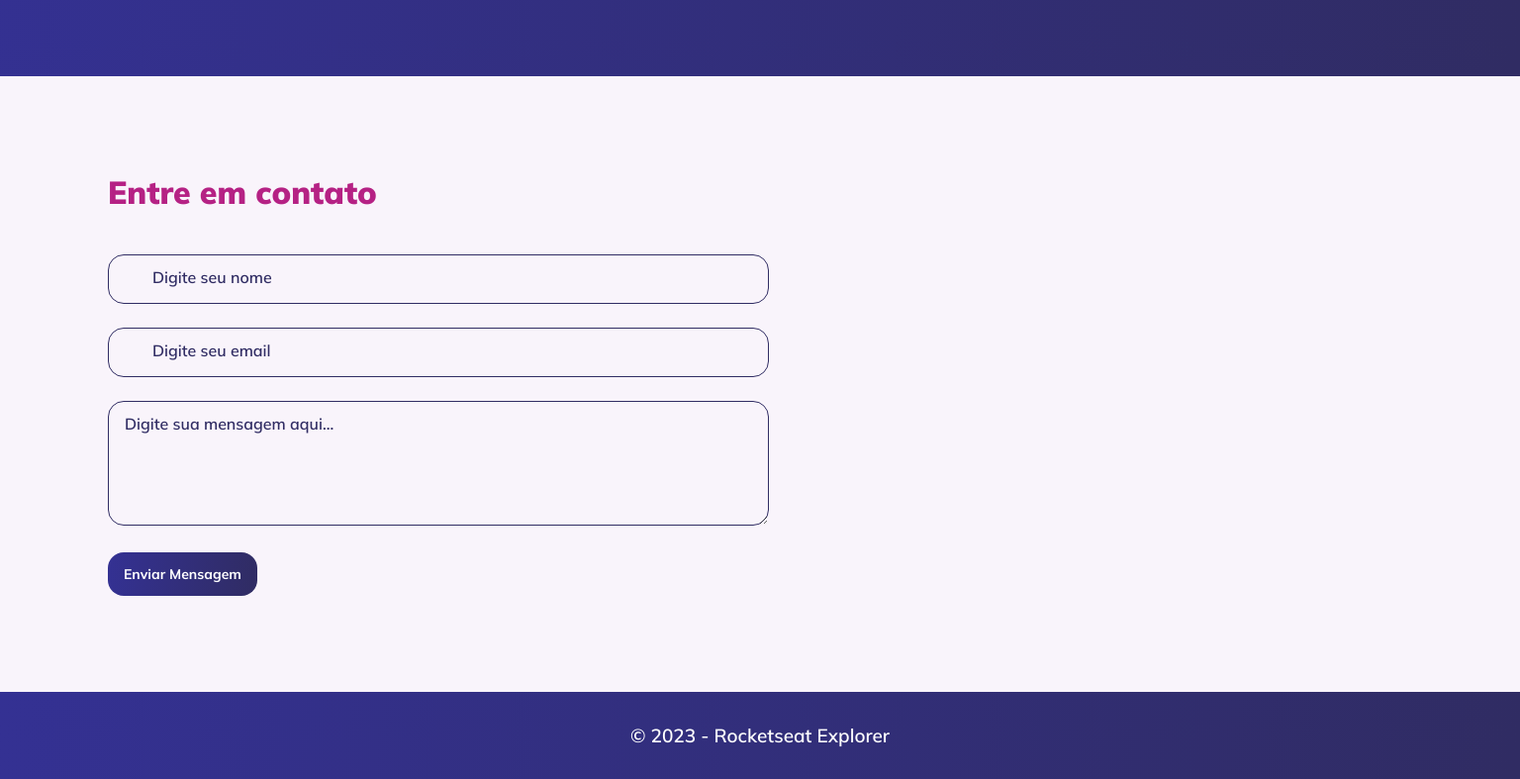
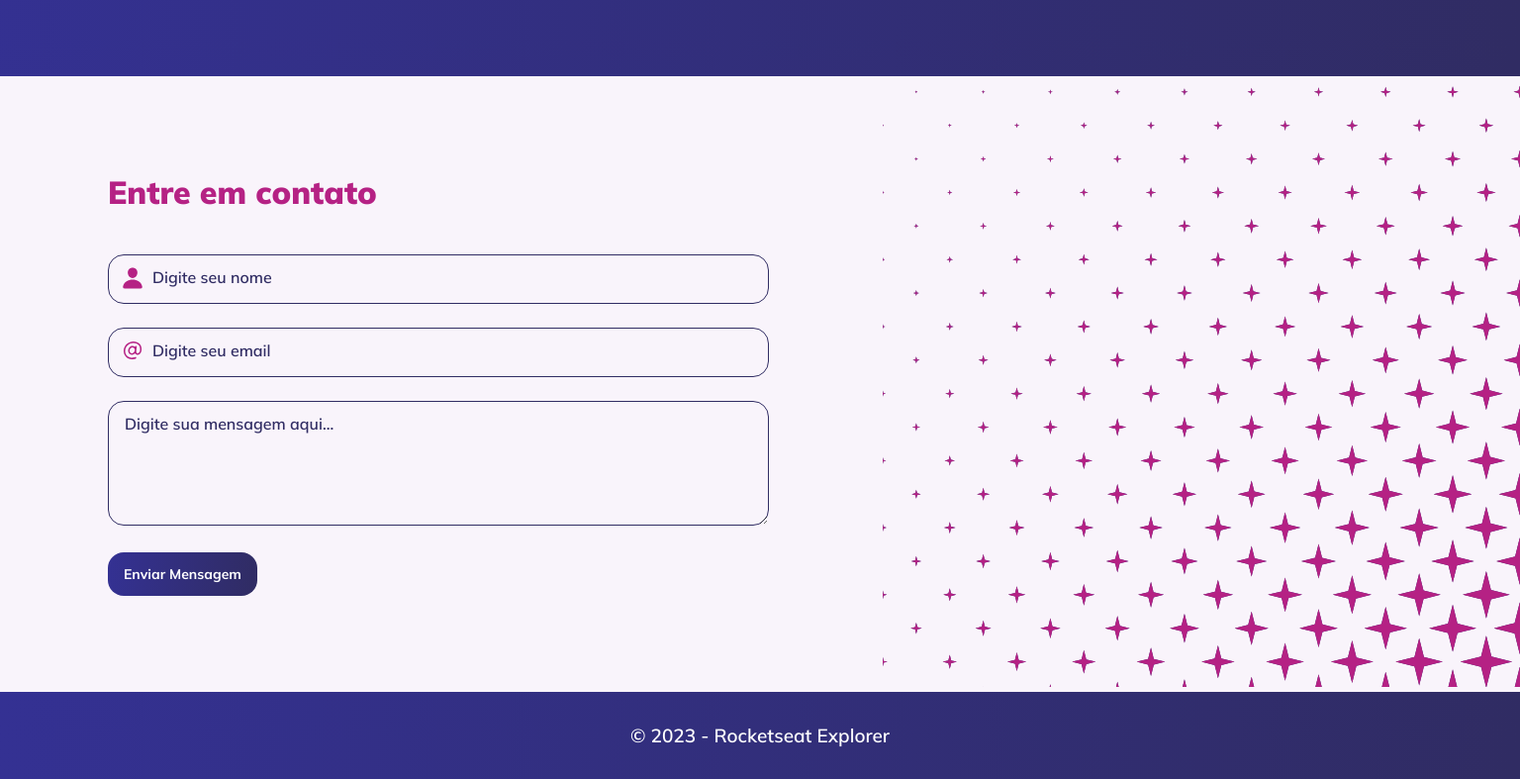
Before and after one commit to jgabriel-io/RocketseatExplorer, a plain HTML site: page Intensivão/Desafio01/src/index.html in a window 1536 px wide. Shown: the part 1307-2094 px from the top of the page at 99% size. Drawn offline with Linux system fonts and the light colour scheme.

Commit message:
Atualização intensivão HTML CSS

```diff
--- a/Intensivão/Desafio01/src/css/style.css
+++ b/Intensivão/Desafio01/src/css/style.css
@@ -186,11 +186,11 @@ textarea {
 }
 
 #name {
-  background: url(./images/person.svg) no-repeat scroll 1.4rem 1.2rem;
+  background: url(/Intensivão/Desafio01/src/assets/person.svg) no-repeat scroll 1.4rem 1.2rem;
 }
 
 #email {
-  background: url(./images/mail.svg) no-repeat scroll 1.4rem 1.2rem;
+  background: url(/Intensivão/Desafio01/src/assets/mail.svg) no-repeat scroll 1.4rem 1.2rem;
 }
 
 /* Footer Section */
@@ -227,7 +227,7 @@ footer p {
   }
 
   #hero .hero-cta {
-    order: 1; /* Flexbox item property: https://developer.mozilla.org/pt-BR/docs/Learn/CSS/CSS_layout/Flexbox#ordena%C3%A7%C3%A3o_de_elementos_flex */
+    order: 1;
     margin-top: 31.2rem;
   }
 
@@ -271,7 +271,7 @@ footer p {
     padding: 0;
     height: 62.2rem;
     margin: 0 auto;
-    background: url(./images/stars.svg);
+    background: url(/Intensivão/Desafio01/src/assets/stars.svg);
     background-repeat: no-repeat;
     background-position: right;
   }
```
